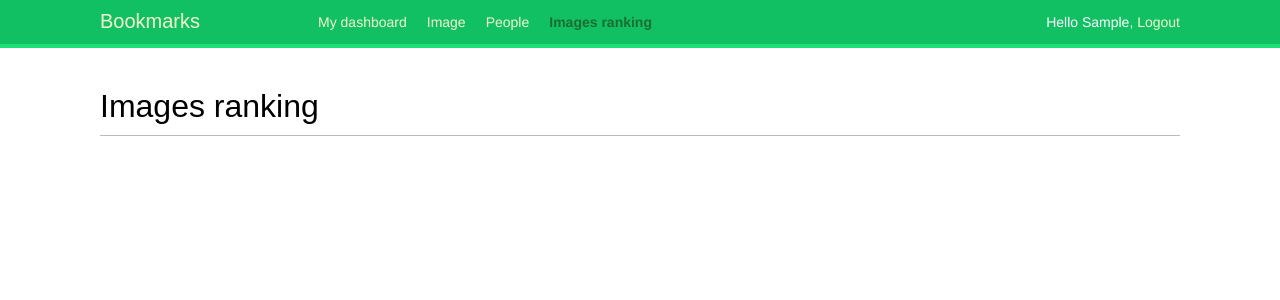
After one commit to OlegSungyrovsky/Social-Website, a Django app: page /images/ranking/ in a window 1280 px wide. The commit adds this page. Shown: the top 300 px of the page. Run offline with Django 4.2, Linux system fonts and the light colour scheme; the visitor is signed in with stand-in values (Sample User, id 1); data that the repository does not hold is empty; parts of the project's set-up code (start-up, migrations or seed data) failed here and were passed over; some libraries are stand-ins or nearby versions; some web fonts are replaced.

Commit message:
radish integration

```diff
--- a/account/templates/base.html
+++ b/account/templates/base.html
@@ -18,6 +18,9 @@
         </li>
         <li {% if section == "people" %} class="selected" {% endif %}>
           <a href="{% url 'user_list' %}">People</a>
+        </li>
+        <li {% if section == "images" %} class="selected" {% endif %}>
+          <a href="{% url 'images:ranking' %}">Images ranking</a>
         </li>
       </ul>
     {% endif %}
--- a/bookmarks/urls.py
+++ b/bookmarks/urls.py
@@ -24,6 +24,7 @@ urlpatterns = [
     path('account/', include('account.urls')),
     path('social-auth/', include('social_django.urls', namespace='social')),
     path('images/', include('images.urls', namespace='images')),
+    path('__debug__/', include('debug_toolbar.urls')),
 ]
 
 if settings.DEBUG:
--- a/images/apps.py
+++ b/images/apps.py
@@ -4,3 +4,6 @@ from django.apps import AppConfig
 class ImagesConfig(AppConfig):
     default_auto_field = 'django.db.models.BigAutoField'
     name = 'images'
+
+    def ready(self):
+        import images.signal
--- a/images/templates/images/image/detail.html
+++ b/images/templates/images/image/detail.html
@@ -14,6 +14,9 @@
         <span class="count">
           <span class="total">{{ total_likes }}</span>
           like{{ total_likes|pluralize }}
+        </span>
+        <span class="count">
+          {{ total_views }} view{{ total_views|pluralize }}
         </span>
         <a href="#" data-id="{{ image.id }}" data-action="{% if request.user in users_like %}un{% endif %}like"
     class="like button">
--- /dev/null
+++ b/images/templates/images/image/ranking.html
@@ -0,0 +1,16 @@
+{% extends "base.html" %}
+
+{% block title %}Images ranking{% endblock %}
+
+{% block content %}
+  <h1>Images ranking</h1>
+  <ol>
+    {% for image in most_viewed %}
+      <li>
+        <a href="{{ image.get_absolute_url }}">
+          {{ image.title }}
+        </a>
+      </li>
+    {% endfor %}
+  </ol>
+{% endblock %}
--- a/images/urls.py
+++ b/images/urls.py
@@ -8,4 +8,5 @@ urlpatterns = [
     path('detail/<int:id>/<slug:slug>/', views.image_detail, name='detail'),
     path('like/', views.image_like, name='like'),
     path('', views.image_list, name='list'),
+    path('ranking/', views.images_ranking, name='ranking'),
 ]
--- a/images/views.py
+++ b/images/views.py
@@ -1,13 +1,17 @@
+import redis
 from django.contrib import messages
 from django.contrib.auth.decorators import login_required
 from django.core.paginator import Paginator, PageNotAnInteger, EmptyPage
 from django.http import JsonResponse, HttpResponse
 from django.shortcuts import render, redirect, get_object_or_404
 from django.views.decorators.http import require_POST
+from django.conf import settings
 
 from .forms import ImageCreateForm
 from .models import Image
 from actions.utils import create_action
+
+r = redis.Redis(host=settings.REDIS_HOST, port=settings.REDIS_PORT, db=settings.REDIS_DB)
 
 
 @login_required
@@ -33,7 +37,13 @@ def image_created(request):
 
 def image_detail(request, id, slug):
     image = get_object_or_404(Image, id=id, slug=slug)
-    return render(request, 'images/image/detail.html', {'section': 'images', 'image': image})
+    total_views = r.incr(f'image:{image.id}:views')
+    r.zincrby('image_ranking', 1, image.id)
+    return render(request, 'images/image/detail.html', {
+        'section': 'images',
+        'image': image,
+        'total_views': total_views
+    })
 
 
 @login_required
@@ -78,3 +88,18 @@ def image_list(request):
                       {'section': 'images', 'images': images})
 
     return render(request, 'images/image/list.html', {'section': 'images', 'images': images})
+
+
+@login_required
+def images_ranking(request):
+    # Получает словарь рейтинга изображений
+    image_ranking = r.zrange('image_ranking', 0, -1, desc=False)[:10]
+    image_ranking_ids = [int(id) for id in image_ranking]
+    # Получает наиболее просматриваемые изображения
+    most_viewed = list(Image.objects.filter(id__in=image_ranking_ids))
+    most_viewed.sort(key=lambda x: image_ranking_ids.index(x.id))
+
+    return render(request, 'images/image/ranking.html', {
+        'section': 'images',
+        'most_viewed': most_viewed
+    })
--- a/requirements.txt
+++ b/requirements.txt
@@ -1,8 +1,10 @@
 Django==4.2.6
+django-debug-toolbar==4.2.0
 psycopg2-binary==2.9.9
 python-dotenv==1.0.0
 social-auth-app-django==5.4.0
 requests==2.28.1
+redis==5.0.1
 
 # for Https protocol(only for dev)
 django-extensions==3.2.4.dev0
```
Also changed, not shown: bookmarks/settings.py (+11 -0 lines), docker-compose.yaml (added), 1 other file.
